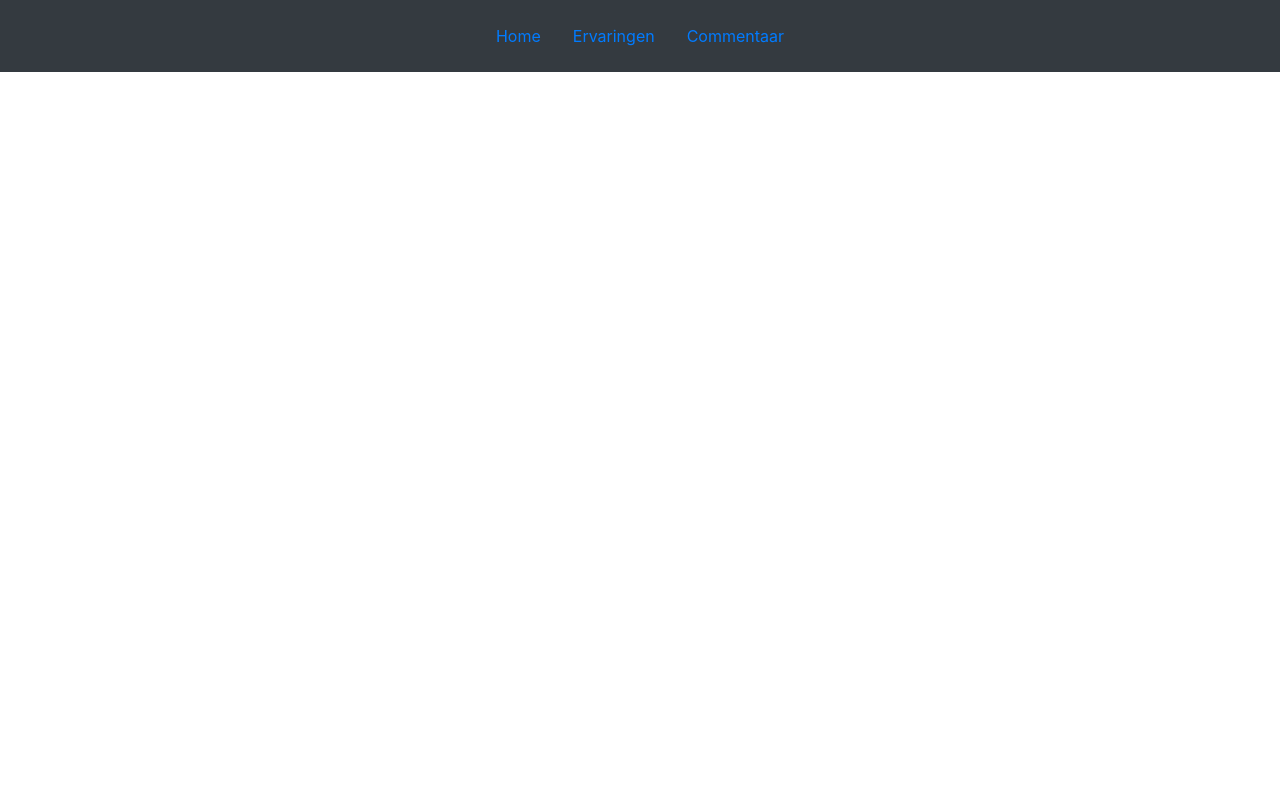
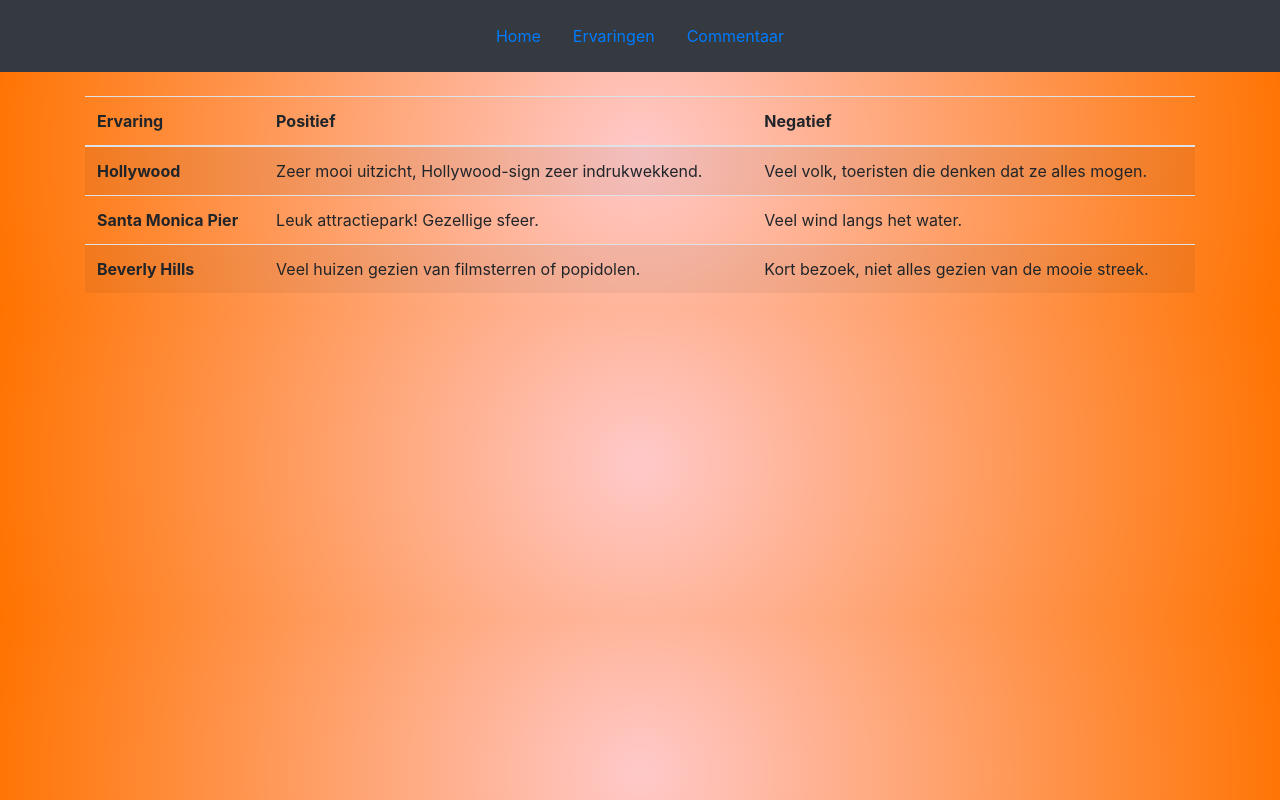
Before and after one commit to JarnoSablain/team_1_JarnoSablain, a plain HTML site: page ervaringen.html in a window 1280 px wide. Drawn offline with nearby package versions, Linux system fonts and the light colour scheme.

Commit message:
home en ervaringen gemaakt

```diff
--- a/ervaringen.html
+++ b/ervaringen.html
@@ -10,6 +10,7 @@
       integrity="sha384-WskhaSGFgHYWDcbwN70/dfYBj47jz9qbsMId/iRN3ewGhXQFZCSftd1LZCfmhktB"
       crossorigin="anonymous"
     />
+    <link rel="stylesheet" href="style.css">
 </head>
 <body>
   <nav
@@ -27,6 +28,35 @@
         </li>
       </ul>
     </nav>
+    <br><br><br><br>
+    <div class="container">
+      <table class="table table-striped">
+        <thead>
+          <tr>
+            <th>Ervaring</th>
+            <th>Positief</th>
+            <th>Negatief</th>
+          </tr>
+        </thead>
+        <tbody>
+          <tr>
+            <td> <b>Hollywood</b> </td>
+            <td>Zeer mooi uitzicht, Hollywood-sign zeer indrukwekkend.</td>
+            <td>Veel volk, toeristen die denken dat ze alles mogen.</td>
+          </tr>
+          <tr>
+            <td> <b>Santa Monica Pier</b> </td>
+            <td>Leuk attractiepark! Gezellige sfeer.</td>
+            <td>Veel wind langs het water.</td>
+          </tr>
+          <tr>
+            <td> <b> Beverly Hills </b></td>
+            <td>Veel huizen gezien van filmsterren of popidolen.</td>
+            <td>Kort bezoek, niet alles gezien van de mooie streek.</td>
+          </tr>
+        </tbody>
+      </table>
+    </div>
   <script
       src="https://code.jquery.com/jquery-3.3.1.min.js"
       integrity="sha256-FgpCb/KJQlLNfOu91ta32o/NMZxltwRo8QtmkMRdAu8="
--- /dev/null
+++ b/style.css
@@ -0,0 +1,8 @@
+body {
+  background: rgb(255, 201, 201);
+  background: radial-gradient(
+    circle,
+    rgba(255, 201, 201, 1) 0%,
+    rgba(255, 115, 0, 1) 100%
+  );
+}
```
Also changed, not shown: commentaar.html (+1 -0 lines), index.html (+14 -1 lines).
